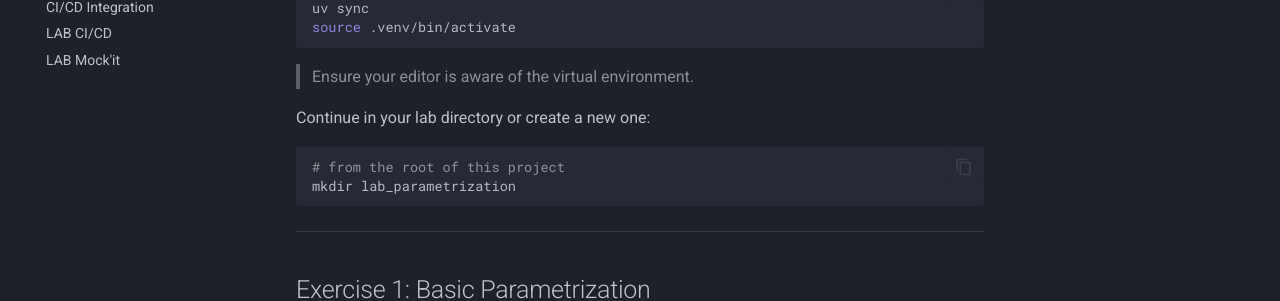
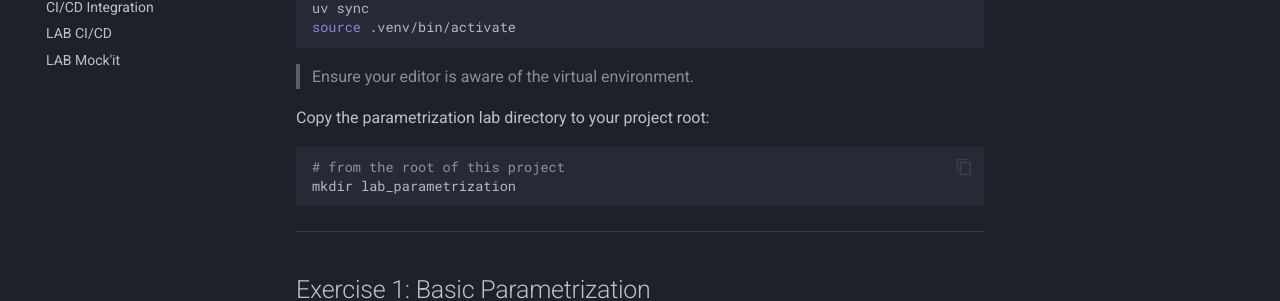
Before and after one commit to bartdorlandt/naf_workshop_pytest, an MkDocs documentation site: the page built from docs/lab_parametrization.md, in a window 1280 px wide and 900 px high. Shown: the part 419-720 px from the top of the window. Built offline with MkDocs 1.6.1 and Material for MkDocs 9.7.7, drawn with Linux system fonts in a browser that asks for light colours; comment, search, counter and statistics services are not loaded.

Commit message:
improved lab setup text

````diff
--- a/docs/lab_parametrization.md
+++ b/docs/lab_parametrization.md
@@ -15,8 +15,7 @@ source .venv/bin/activate
 ```
 > Ensure your editor is aware of the virtual environment.
 
-Continue in your lab directory or create a new one:
-
+Copy the parametrization lab directory to your project root:
 ```bash
 # from the root of this project
 mkdir lab_parametrization
````
Also changed, not shown: docs/lab_mocking.md (+1 -1 lines).
